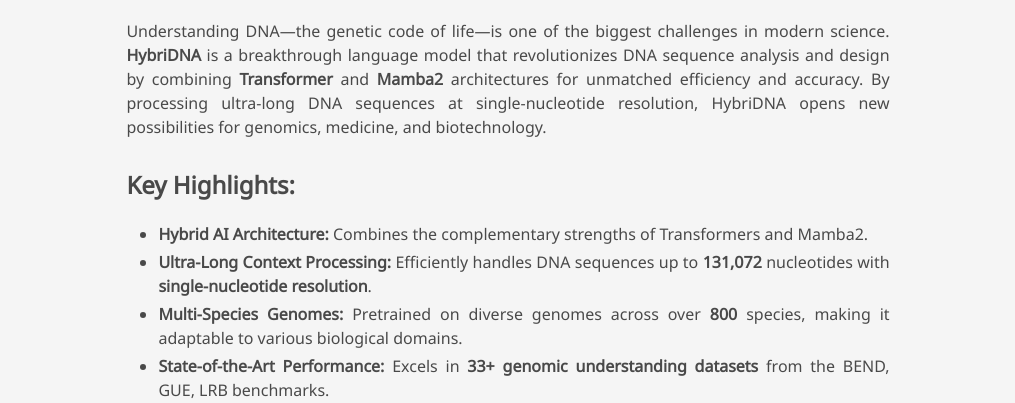
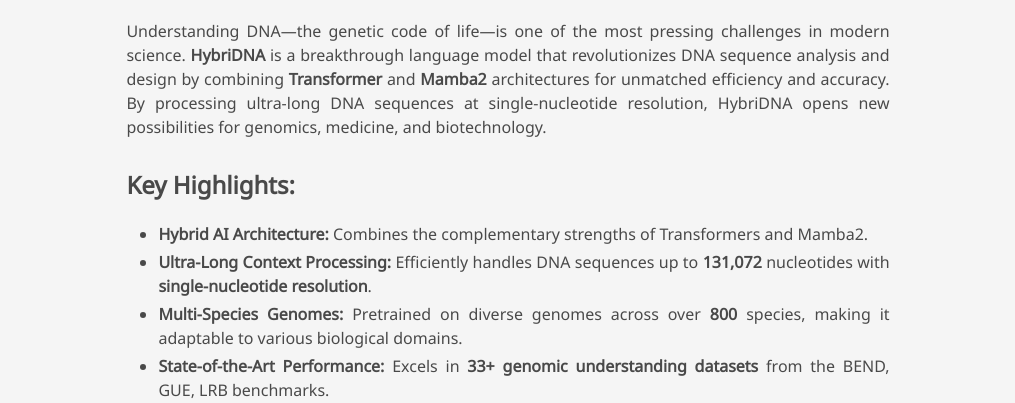
Before and after one commit to HybriDNA-Project/HybriDNA-Project, a plain HTML site: page index.html in a window 1280 px wide. Shown: the part 684-1087 px from the top of the page, without its empty margins (132-1147 px from the left). Drawn offline with nearby package versions, Linux system fonts and the light colour scheme; some icons are missing; a web font is replaced by a local one.

Commit message:
Update index.html

```diff
--- a/index.html
+++ b/index.html
@@ -132,7 +132,7 @@
         <h2 class="title is-3">HybriDNA: Unlocking the Language of Life</h2>
         <div class="content has-text-justified">
           <p>
-            Understanding DNA—the genetic code of life—is one of the biggest challenges in modern science.
+            Understanding DNA—the genetic code of life—is one of the most pressing challenges in modern science.
             <strong>HybriDNA</strong> is a breakthrough language model that revolutionizes DNA sequence analysis and design by
             combining <strong>Transformer</strong> and <strong>Mamba2</strong> architectures for unmatched efficiency and accuracy.
             By processing ultra-long DNA sequences at single-nucleotide resolution, HybriDNA opens new possibilities for
```
